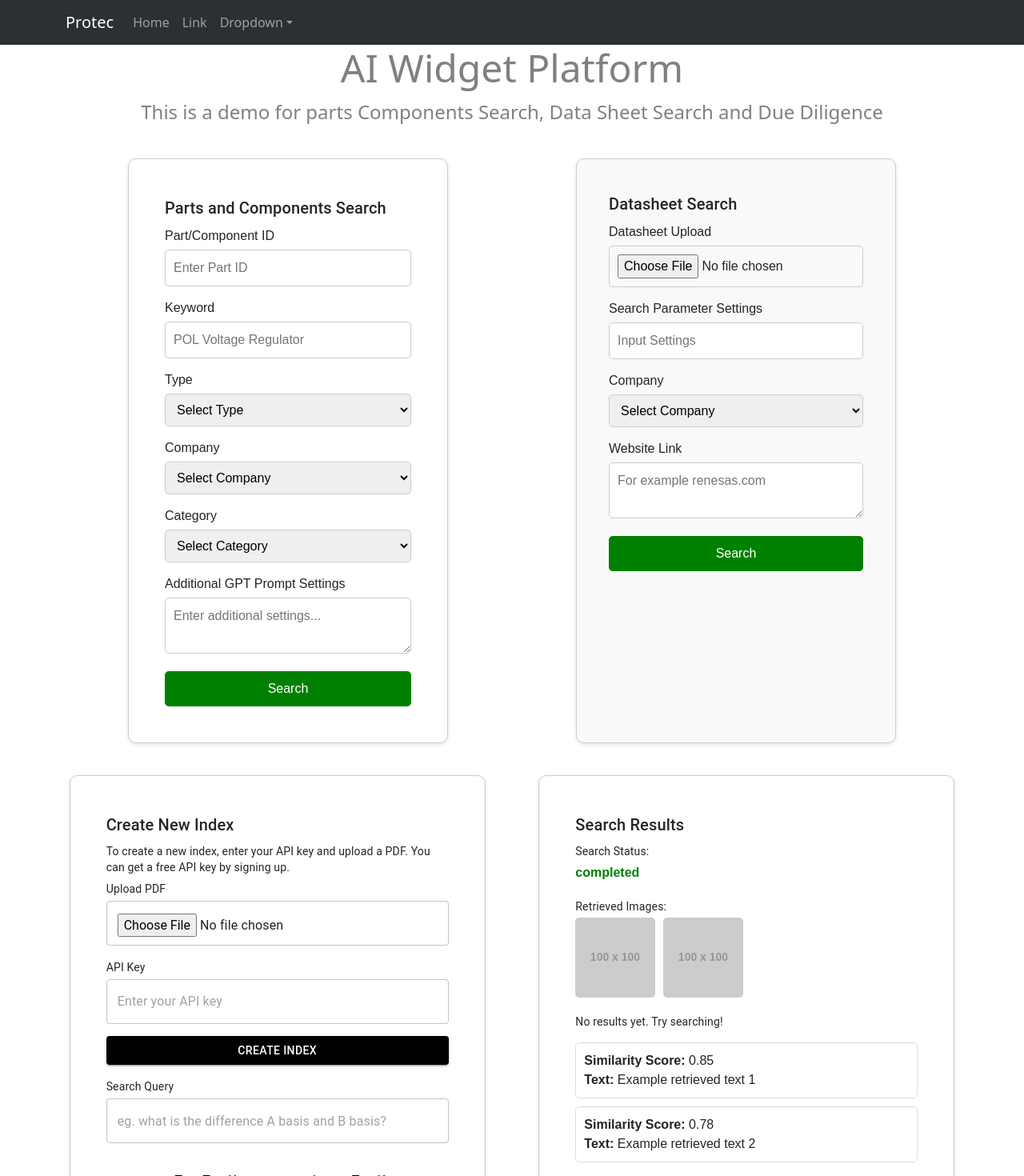
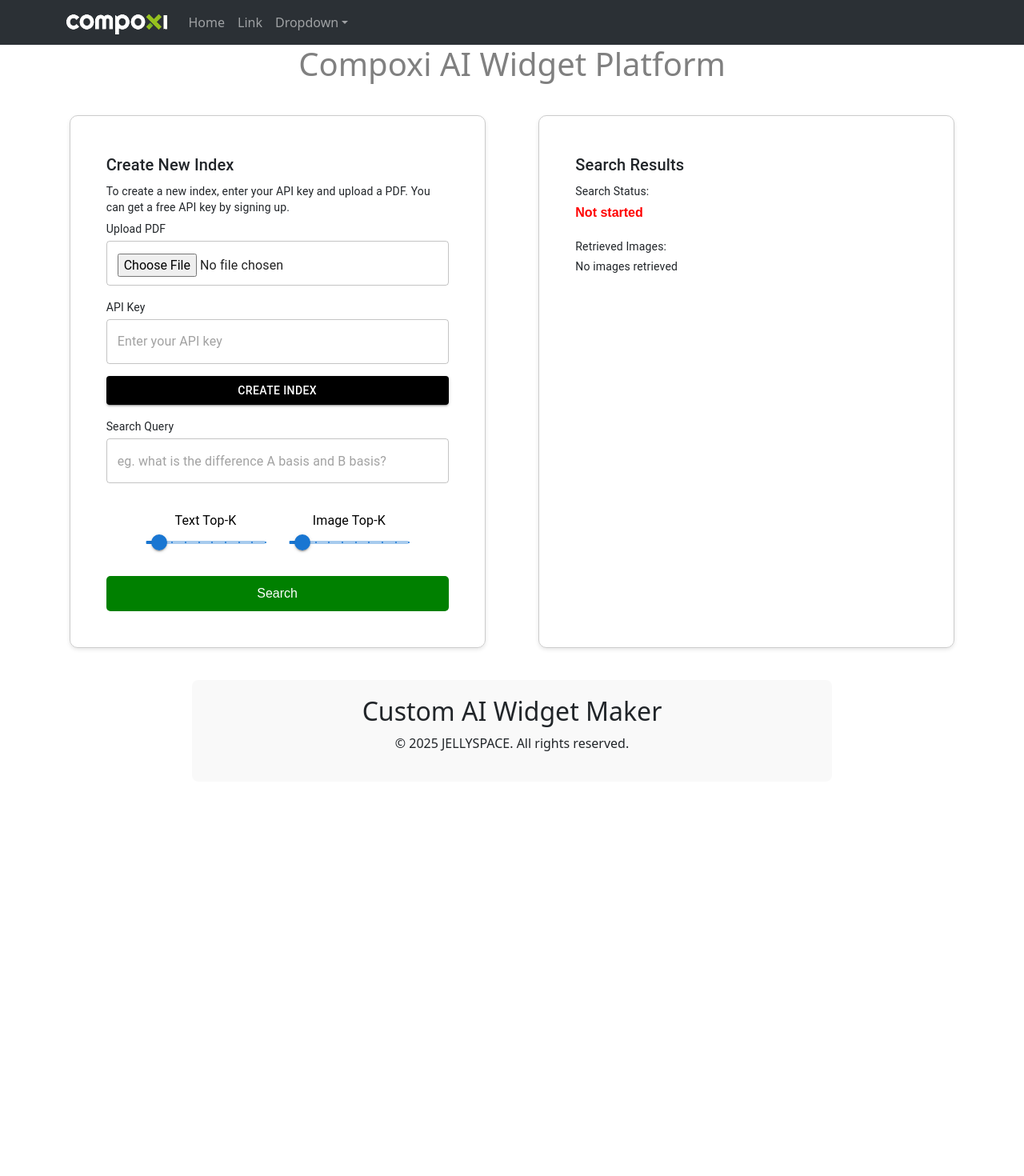
Before and after one commit to AsifAbdullah2012/Protec_Demo, a React (Create React App) app in the folder client/: page / in a window 1280 px wide. Shown: the top 1470 px of the page at 80% size. After the commit the page ends 997 px from the top, so only its background shows below. Built offline with nearby package versions, Linux system fonts and the light colour scheme.

Commit message:
fixed the search result and inhanced it

```diff
--- a/client/src/App.js
+++ b/client/src/App.js
@@ -29,10 +29,12 @@
 import Layout from "./pages/Layout";
 
 function App() {
+  const [searchResults, setSearchResults] = useState("");
+
   return (
     <>
       <Routes>
-        <Route path="/" element={<Home />} />
+        <Route path="/" element={<Home searchResults={searchResults} setSearchResults={setSearchResults} />} />
         <Route path="/" element={<Layout />} />
         <Route path="contact" element={<Contact />} />
         <Route path="newpage" element={<NewPage />} />
--- a/client/src/components/HeaderCreation/HeaderCreation.js
+++ b/client/src/components/HeaderCreation/HeaderCreation.js
@@ -10,11 +10,7 @@
         marginBottom: "20px",
       }}
     >
-      <h2 style={{ fontSize: "48px" }}>AI Widget Platform</h2>
-      <p style={{ fontSize: "24px" }}>
-        This is a demo for parts Components Search, Data Sheet Search and Due
-        Diligence
-      </p>
+      <h2 style={{ fontSize: "40px" }}>Compoxi AI Widget Platform</h2>
     </header>
   );
 };
--- a/client/src/components/IndexSelection/CreateIndexSelection.js
+++ b/client/src/components/IndexSelection/CreateIndexSelection.js
@@ -6,7 +6,7 @@
 import * as pdfjs from "pdfjs-dist";
 import pdfWorker from "pdfjs-dist/build/pdf.worker.entry";
 
-function CreateIndexSection({ setSearchResults }) {
+function CreateIndexSection({ setSearchResults, setSearchStatus }) {
   const [file, setFile] = useState(null);
   const [apiKey, setApiKey] = useState("");
   const [status, setStatus] = useState("");
@@ -66,10 +66,12 @@
   const handleSearch = async () => {
     if (!searchQuery || !apiKey || !file) {
       setStatus("Please provide a search query, API key, and upload a PDF.");
+      setSearchStatus("error");
       return;
     }
 
     setStatus("Fetching answer...");
+    setSearchStatus("loading");
     setLoading(true);
 
     try {
@@ -100,18 +102,22 @@
         }
       );
 
-      setResponse(response.data.choices[0].message.content);
-      console.log(response.data.choices[0].message.content);
-      setSearchResults(response.data.choices[0].message.content);
+      const responseContent = response.data.choices[0].message.content;
+      setResponse(responseContent);
+
+      if (typeof setSearchResults === 'function') {
+        setSearchResults(responseContent);
+        setSearchStatus("completed");  // Set status to completed on success
+      }
 
       setStatus("Search completed.");
     } catch (error) {
       console.error("Error fetching response:", error);
       setResponse("Error processing your request. Please check your API key.");
+      setSearchStatus("error");  // Set status to error on failure
     }
 
     setLoading(false);
-    console.log("handled completely!");
   };
 
   return (
--- a/client/src/components/NavBar/NavBar.js
+++ b/client/src/components/NavBar/NavBar.js
@@ -6,6 +6,7 @@
 import NavDropdown from "react-bootstrap/NavDropdown";
 import "bootstrap/dist/css/bootstrap.min.css";
 import { useNavigate } from "react-router-dom";
+import compoxiLogo from '../../assets/compoxi-logo.png';
 
 const NavbarComponent = () => {
   const navigate = useNavigate();
@@ -17,7 +18,14 @@
       className="bg-body-tertiary"
     >
       <Container>
-        <Navbar.Brand href="/">Protec</Navbar.Brand>
+        <Navbar.Brand href="/">
+          <img
+            src={compoxiLogo}
+            height="30"
+            className="d-inline-block align-top"
+            alt="Compoxi logo"
+          />
+        </Navbar.Brand>
         <Navbar.Toggle aria-controls="basic-navbar-nav" />
         <Navbar.Collapse id="basic-navbar-nav">
           <Nav className="me-auto">
--- a/client/src/components/SearchResultsWidget/SearchResultsWidget.js
+++ b/client/src/components/SearchResultsWidget/SearchResultsWidget.js
@@ -3,6 +3,17 @@
 import { Box, TextField, Button, Typography } from "@mui/material";
 
 const SearchResultsWidget = ({ status, images, retrievedText, results }) => {
+  // Parse results if it's a string
+  const parsedResults = React.useMemo(() => {
+    if (typeof results === 'string') {
+      return {
+        text: results,
+        score: 0.95 // Default similarity score
+      };
+    }
+    return null;
+  }, [results]);
+
   return (
     <div
       style={{
@@ -23,14 +34,18 @@
         <Typography variant="body2" gutterBottom>
           Search Status:
         </Typography>
-
         <p
           style={{
             fontWeight: "bold",
-            color: status === "completed" ? "green" : "red",
+            color: status === "completed" ? "green" :
+                   status === "loading" ? "#FFA500" :  // Changed to orange
+                   status === "not_started" ? "#808080" : // Gray for not started
+                   "red",
           }}
         >
-          {status || "Not started"}
+          {status === "loading" ? "Searching..." :
+           status === "completed" ? "Search Completed" :
+           "Not started"}
         </p>
       </div>
 
@@ -62,32 +77,17 @@
         )}
       </div>
 
-      {/* Retrieved Text with Similarity Scores */}
+      {/* Results Display */}
       <div>
-        <Typography variant="body2" gutterBottom>
-          <p>{results || "No results yet. Try searching!"}</p>
-        </Typography>
-        {retrievedText && retrievedText.length > 0 ? (
-          <ul style={{ listStyleType: "none", padding: 0 }}>
-            {retrievedText.map((item, index) => (
-              <li
-                key={index}
-                style={{
-                  marginBottom: "10px",
-                  padding: "10px",
-                  border: "1px solid #ddd",
-                  borderRadius: "5px",
-                  backgroundColor: "#fff",
-                }}
-              >
-                <strong>Similarity Score:</strong> {item.score}
-                <br />
-                <strong>Text:</strong> {item.text}
-              </li>
-            ))}
-          </ul>
-        ) : (
-          <p>No text retrieved</p>
+        {status === "completed" && parsedResults && (
+          <div style={{ padding: "15px", backgroundColor: "#f8f9fa", borderRadius: "5px" }}>
+            <Typography variant="body1" style={{ whiteSpace: "pre-wrap" }}>
+              {parsedResults.text}
+            </Typography>
+            <Typography variant="body2" style={{ marginTop: "10px", color: "#666" }}>
+              Similarity Score: {(parsedResults.score * 100).toFixed(1)}%
+            </Typography>
+          </div>
         )}
       </div>
     </div>
--- a/client/src/pages/Home.js
+++ b/client/src/pages/Home.js
@@ -1,6 +1,4 @@
 import React, { useState } from "react";
-import PartsComponentSearch from "../components/widget1/PartsComponentSearch";
-import SecondWidget from "../components/widget2/SecondWidget"; // Import the second widget
 import SearchWidget from "../components/SearchWidget/SearchWidget";
 import CreateIndexSection from "../components/IndexSelection/CreateIndexSelection";
 import SearchResultsWidget from "../components/SearchResultsWidget/SearchResultsWidget";
@@ -17,11 +15,14 @@
 import Paper from "@mui/material/Paper";
 import Grid from "@mui/material/Grid";
 
-function Home() {
+function Home({ searchResults, setSearchResults }) {
   // State to manage user query and search results
   const [query, setQuery] = useState("");
   const [results, setResults] = useState(null); // To store results from the backend
   const [error, setError] = useState(null); // To store any error messages
+
+  // Add status state
+  const [searchStatus, setSearchStatus] = useState("not started");
 
   // mock data for the Search Results Widget
   const mockData = {
@@ -47,38 +48,27 @@
 
       {/* ------- First Two Widgets ------- */}
 
-      <div
-        style={{
-          display: "flex", // Enable flexbox for layout
-          justifyContent: "space-evenly", // Space widgets evenly
-          padding: "20px",
-          flexWrap: "wrap",
-          gap: "20px",
-        }}
-      >
-        {/* <h1>Search App</h1> */}
+      {/* <div style={{display: "flex", justifyContent: "space-evenly", padding: "20px", flexWrap: "wrap", gap: "20px"}}>
         <PartsComponentSearch />
         <SecondWidget />
-        {/* <SearchWidget /> */}
-      </div>
+      </div> */}
 
       {/* ------- Second Two Widgets ------- */}
 
-      <div
-        style={{
-          display: "flex", // Enable flexbox for layout
-          justifyContent: "space-evenly", // Space widgets evenly
-          padding: "20px",
-          flexWrap: "wrap",
-        }}
-      >
-        <CreateIndexSection />
+      <div style={{
+        display: "flex",
+        justifyContent: "space-evenly",
+        padding: "20px",
+        flexWrap: "wrap",
+      }}>
+        <CreateIndexSection
+          setSearchResults={setSearchResults}
+          setSearchStatus={setSearchStatus}
+        />
         <SearchResultsWidget
-          status={mockData.status}
-          images={mockData.images}
-          retrievedText={mockData.retrievedText}
+          results={searchResults}
+          status={searchStatus}
         />
-        {/* Add other components here (e.g., right-side content) */}
       </div>
 
       {/* ----  Footer Component     ----- */}
```
Also changed, not shown: client/src/assets/compoxi-logo.png (added).
